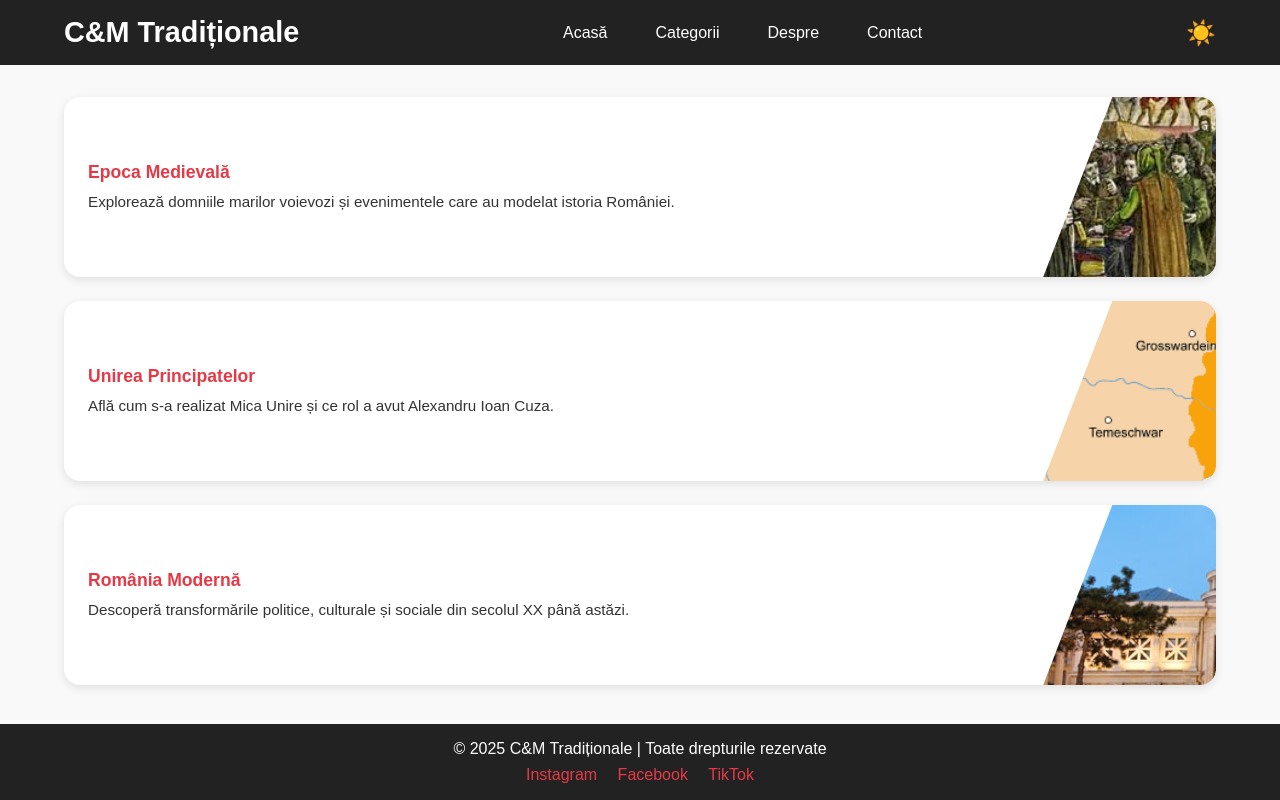
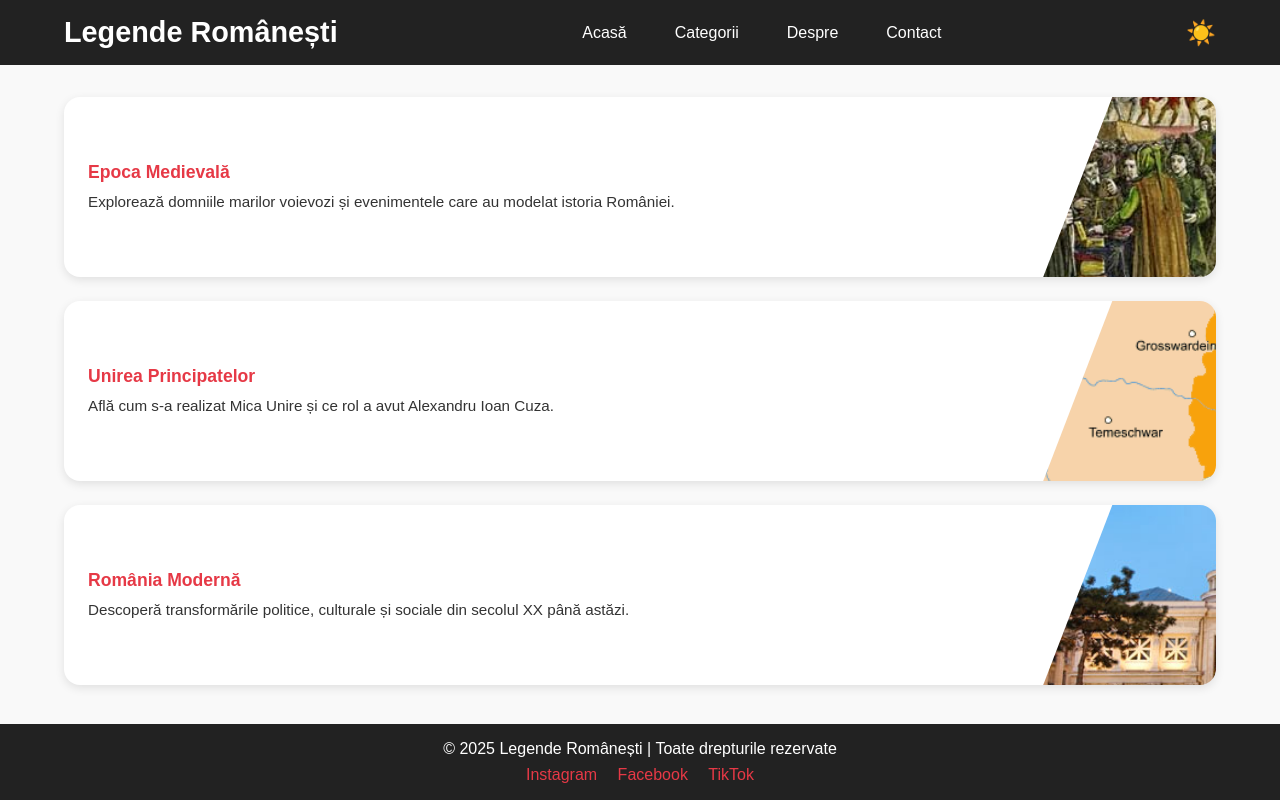
Before and after one commit to Barbu-F/legende-romanesti, a plain HTML site: page index.html in a window 1280 px wide. Drawn offline with Linux system fonts and the light colour scheme.

Commit message:
Update index.html

```diff
--- a/index.html
+++ b/index.html
@@ -3,13 +3,13 @@
 <head>
   <meta charset="UTF-8" />
   <meta name="viewport" content="width=device-width, initial-scale=1.0" />
-  <title>Curiozități și mistere Tradiționale</title>
+  <title>Legende Românești</title>
   <link rel="stylesheet" href="style.css" />
 </head>
 <body>
   <header>
     <div class="container">
-      <h1 class="logo"><a href="index.html">C&M Tradiționale</a></h1>
+      <h1 class="logo"><a href="index.html">Legende Românești</a></h1>
     <nav>
   <ul class="nav-links">
     <li><a href="index.html">Acasă</a></li>
@@ -75,7 +75,7 @@
   </main>
 
   <footer>
-    <p>© 2025 C&M Tradiționale | Toate drepturile rezervate</p>
+    <p>© 2025 Legende Românești | Toate drepturile rezervate</p>
     <div class="social-links">
       <a href="#">Instagram</a>
       <a href="#">Facebook</a>
```
